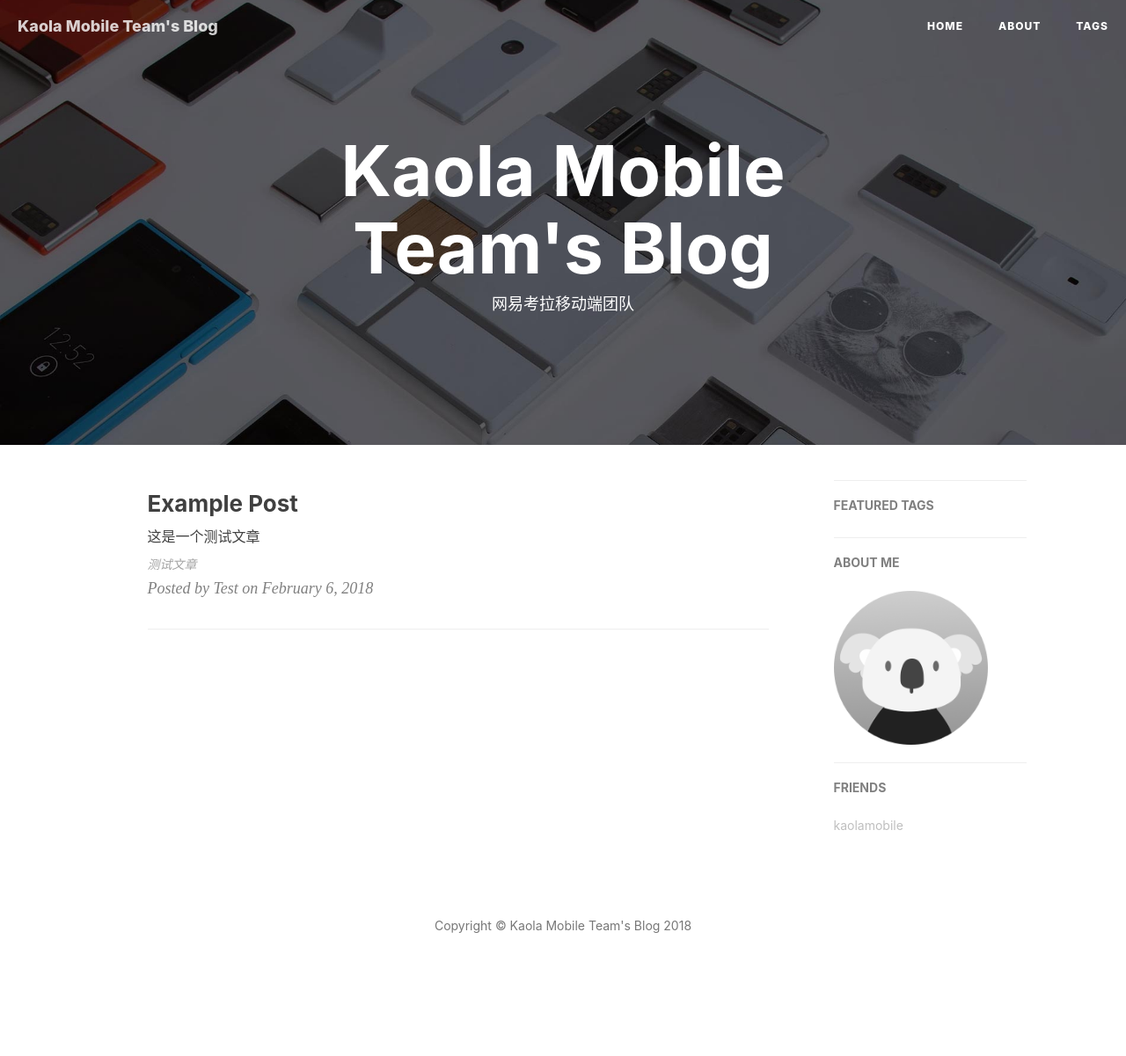
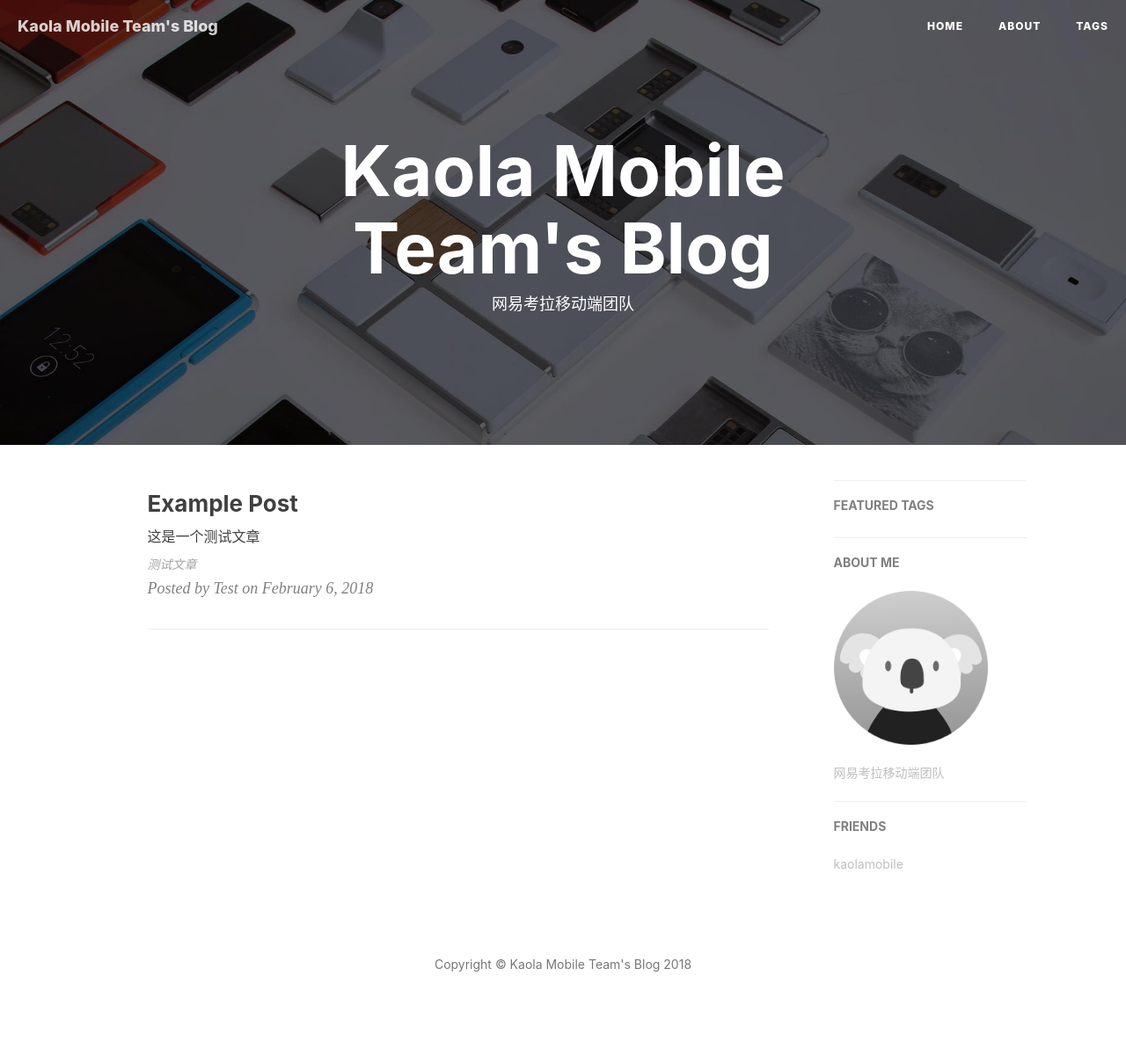
Before and after one commit to KaolaMobile/kaolamobile.github.io, a Jekyll site: the page built from index.html, in a window 1280 px wide. Shown: the whole page at 88% size. Built offline with Jekyll 4.4.1, drawn with Linux system fonts in a browser that asks for light colours; nearby versions of some CDN libraries; the list of posts is cut into pages by our own code; comment, search, counter and statistics services are not loaded; before the commit the page ends 1157 px from its top, so only the background shows below that.

Commit message:
修正一些错误

```diff
--- a/_config.yml
+++ b/_config.yml
@@ -5,7 +5,7 @@
 email: kaolamobile163@163.com
 description: ""
 keyword: ""
-url: "http://kaolamobile.githut.io"              # your host, for absolute URL
+url: "http://kaolamobile.github.io"              # your host, for absolute URL
 baseurl: ""         # for example, '/blog' if your blog hosted on 'host/blog'
 
 
@@ -67,7 +67,7 @@
 
 # Sidebar settings
 sidebar: true                           # whether or not using Sidebar.
-sidebar-about-description: ""
+sidebar-about-description: "网易考拉移动端团队"
 sidebar-avatar: /img/avatar.png      # use absolute URL, seeing it's used in both `/` and `/about/`
 
 
```
